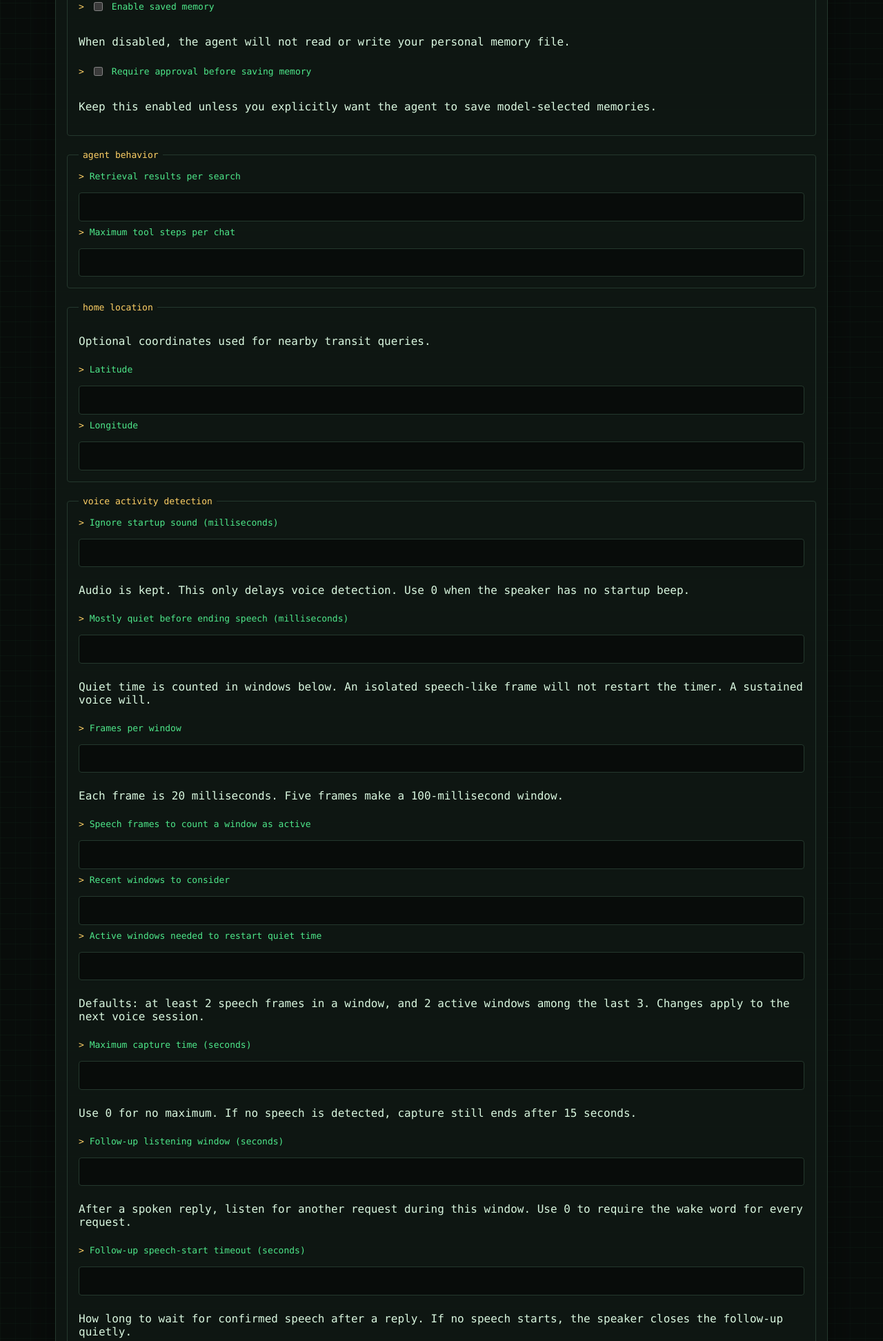
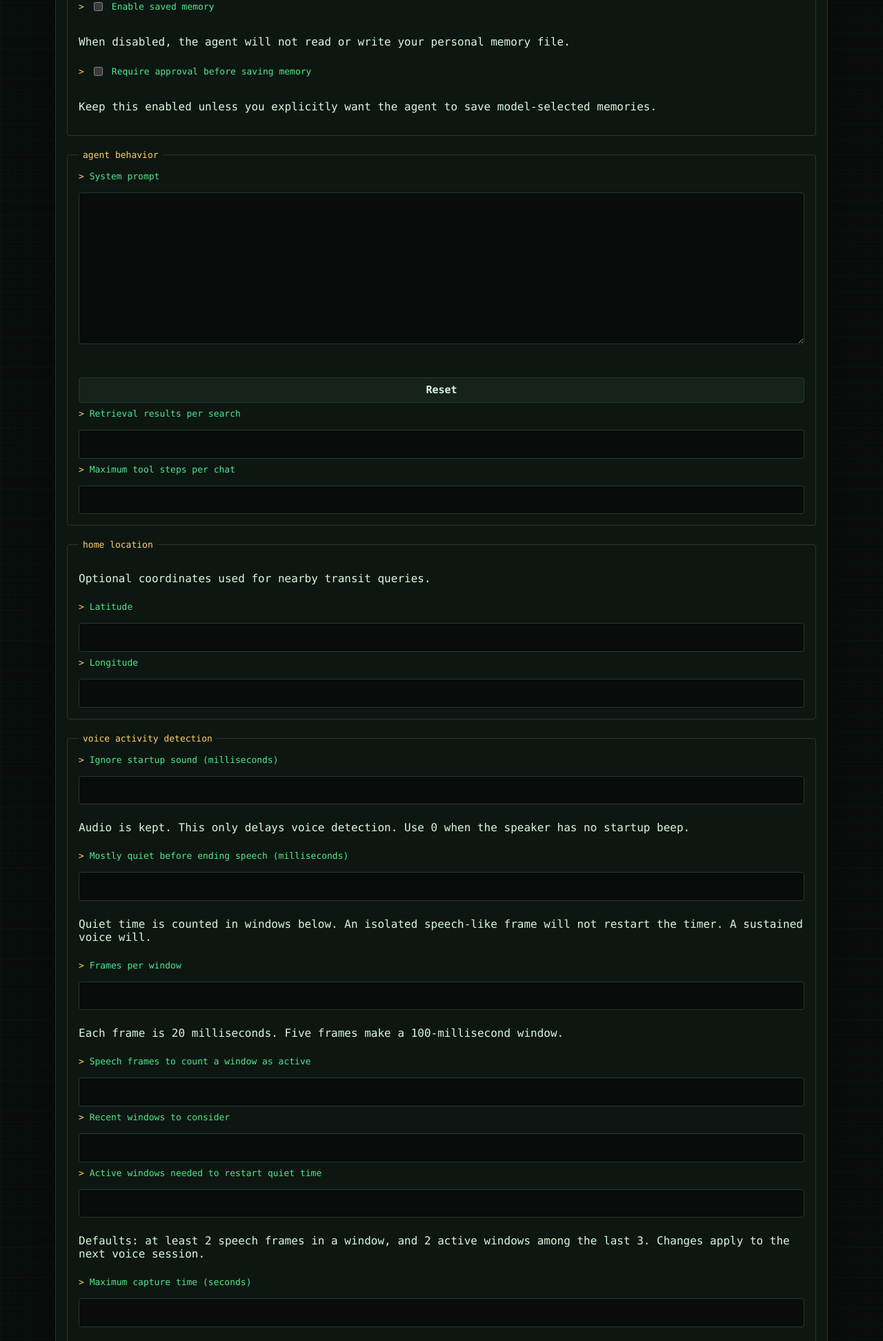
Before and after one commit to faisal-memon/rag-agent, a Python web app: template app/agent/web/templates/settings.html in a window 1280 px wide. Shown: the part 1272-3216 px from the top of the page at 69% size. Run offline with Jinja, Linux system fonts and the light colour scheme; the template is opened without the code that fills it, so the values that code supplies are empty.

Commit message:
Make agent system prompt configurable

```diff
--- a/app/agent/agent.py
+++ b/app/agent/agent.py
@@ -142,7 +142,7 @@ class Agent:
         return self.prompts.render(name, values)
 
     def render_system_prompt(self) -> str:
-        return self.render_prompt("system.md", {})
+        return getattr(self.settings, "system_prompt", None) or self.render_prompt("system.md", {})
 
     def _execute_tool(
         self,
--- a/app/agent/api/schemas.py
+++ b/app/agent/api/schemas.py
@@ -104,6 +104,9 @@ class AgentRuntimeSettings(BaseModel):
     embedding_llamacpp_model: str = Field(min_length=1)
     query_limit: int = Field(ge=1, le=100)
     agent_max_steps: int = Field(ge=1, le=12)
+    system_prompt: str = Field(default="", max_length=20_000)
+    default_system_prompt: str = Field(default="", max_length=20_000)
+    system_prompt_is_default: bool = True
     home_latitude: float | None = Field(default=None, ge=-90, le=90)
     home_longitude: float | None = Field(default=None, ge=-180, le=180)
     memory_enabled: bool = True
@@ -131,6 +134,8 @@ class AgentRuntimeSettings(BaseModel):
 
     @model_validator(mode="after")
     def validate_vad_windows(self) -> "AgentRuntimeSettings":
+        if not self.system_prompt_is_default and not self.system_prompt.strip():
+            raise ValueError("System prompt cannot be empty unless it is reset to the default.")
         if self.voice_vad_window_speech_frames > self.voice_vad_window_frames:
             raise ValueError("Speech frames cannot exceed frames per window")
         if self.voice_vad_active_windows_required > self.voice_vad_activity_history:
--- a/app/agent/config.py
+++ b/app/agent/config.py
@@ -72,6 +72,7 @@ class ApiSettings(ConfiguredSettings):
     esphome_media_server_port: int = Field(default=18081, ge=1, le=65535, alias="ESPHOME_MEDIA_SERVER_PORT")
     query_limit: int = Field(default=8, alias="RAG_QUERY_LIMIT")
     agent_max_steps: int = Field(default=6, ge=1, le=12, alias="RAG_AGENT_MAX_STEPS")
+    system_prompt: str | None = Field(default=None, min_length=1, max_length=20_000)
     home_latitude: float | None = Field(default=None, ge=-90, le=90, alias="HOME_LATITUDE")
     home_longitude: float | None = Field(default=None, ge=-180, le=180, alias="HOME_LONGITUDE")
     memory_path: Path = Field(default=Path("/memory/MEMORY.md"), alias="RAG_MEMORY_PATH")
--- a/app/agent/web/static/settings.js
+++ b/app/agent/web/static/settings.js
@@ -1,8 +1,21 @@
 const form = document.getElementById("settings-form");
 const status = document.getElementById("settings-status");
 const saveButton = document.getElementById("save-settings");
+const systemPromptInput = document.getElementById("system-prompt");
+const systemPromptStatus = document.getElementById("system-prompt-status");
+const resetSystemPromptButton = document.getElementById("reset-system-prompt");
 const remoteMCPServerList = document.getElementById("remote-mcp-servers");
 const remoteMCPFormStatus = document.getElementById("remote-mcp-form-status");
+let systemPromptIsDefault = true;
+let defaultSystemPrompt = "";
+
+function updateSystemPromptStatus() {
+  if (!systemPromptInput) return;
+  systemPromptStatus.textContent = systemPromptIsDefault
+    ? "Using the built-in default prompt."
+    : "Using a custom prompt. Saving applies it to new chats.";
+  resetSystemPromptButton.disabled = systemPromptIsDefault;
+}
 
 function renderRemoteMCPServers(servers = []) {
   remoteMCPServerList.replaceChildren();
@@ -101,8 +114,23 @@ function fillForm(settings) {
       else input.value = value;
     }
   }
+  defaultSystemPrompt = settings.default_system_prompt || "";
+  systemPromptIsDefault = Boolean(settings.system_prompt_is_default);
+  updateSystemPromptStatus();
   renderRemoteMCPServers(settings.remote_mcp_servers || []);
 }
+
+systemPromptInput?.addEventListener("input", () => {
+  systemPromptIsDefault = false;
+  updateSystemPromptStatus();
+});
+
+resetSystemPromptButton?.addEventListener("click", () => {
+  systemPromptInput.value = defaultSystemPrompt;
+  systemPromptIsDefault = true;
+  updateSystemPromptStatus();
+  setStatus("Default system prompt restored. Click Save settings to apply it.");
+});
 
 async function loadSettings() {
   const response = await fetch("/api/settings");
@@ -116,6 +144,7 @@ form.addEventListener("submit", async (event) => {
   saveButton.disabled = true;
   setStatus("Saving…");
   const data = Object.fromEntries(new FormData(form));
+  data.system_prompt_is_default = systemPromptIsDefault;
   data.query_limit = Number(data.query_limit);
   data.agent_max_steps = Number(data.agent_max_steps);
   data.voice_start_grace_ms = Number(data.voice_start_grace_ms);
--- a/app/agent/web/static/styles.css
+++ b/app/agent/web/static/styles.css
@@ -566,7 +566,8 @@ textarea:focus {
 }
 
 .settings-form input,
-.settings-form select {
+.settings-form select,
+.settings-form textarea {
   width: 100%;
   min-width: 0;
   max-width: 100%;
@@ -579,9 +580,15 @@ textarea:focus {
 }
 
 .settings-form input:focus,
-.settings-form select:focus {
+.settings-form select:focus,
+.settings-form textarea:focus {
   border-color: var(--accent);
   outline: none;
+}
+
+.settings-form textarea {
+  min-height: 220px;
+  resize: vertical;
 }
 
 .actions {
--- a/app/agent/web/templates/settings.html
+++ b/app/agent/web/templates/settings.html
@@ -110,6 +110,10 @@
         <section id="general-panel" class="settings-panel" role="tabpanel" hidden>
           <fieldset>
             <legend>agent behavior</legend>
+            <label for="system-prompt">System prompt</label>
+            <textarea id="system-prompt" name="system_prompt" rows="10" maxlength="20000" required></textarea>
+            <p class="field-help" id="system-prompt-status"></p>
+            <button class="secondary" id="reset-system-prompt" type="button">Reset</button>
             <label for="query-limit">Retrieval results per search</label>
             <input id="query-limit" name="query_limit" type="number" min="1" max="100" required />
             <label for="agent-max-steps">Maximum tool steps per chat</label>
```
Also changed, not shown: app/agent/api/routes.py (+12 -1 lines), tests/test_agent.py (+8 -0 lines), tests/test_settings.py (+41 -0 lines).
